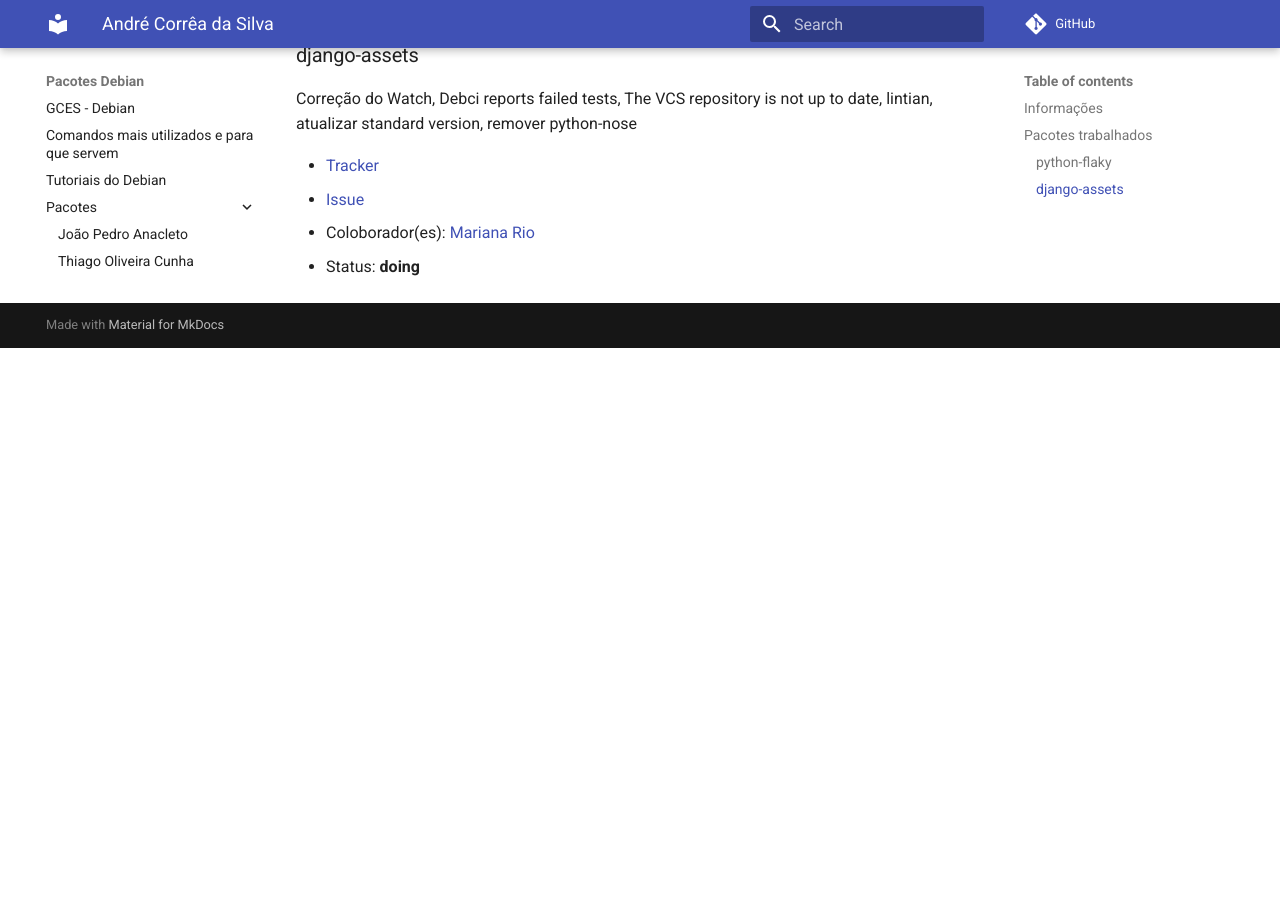
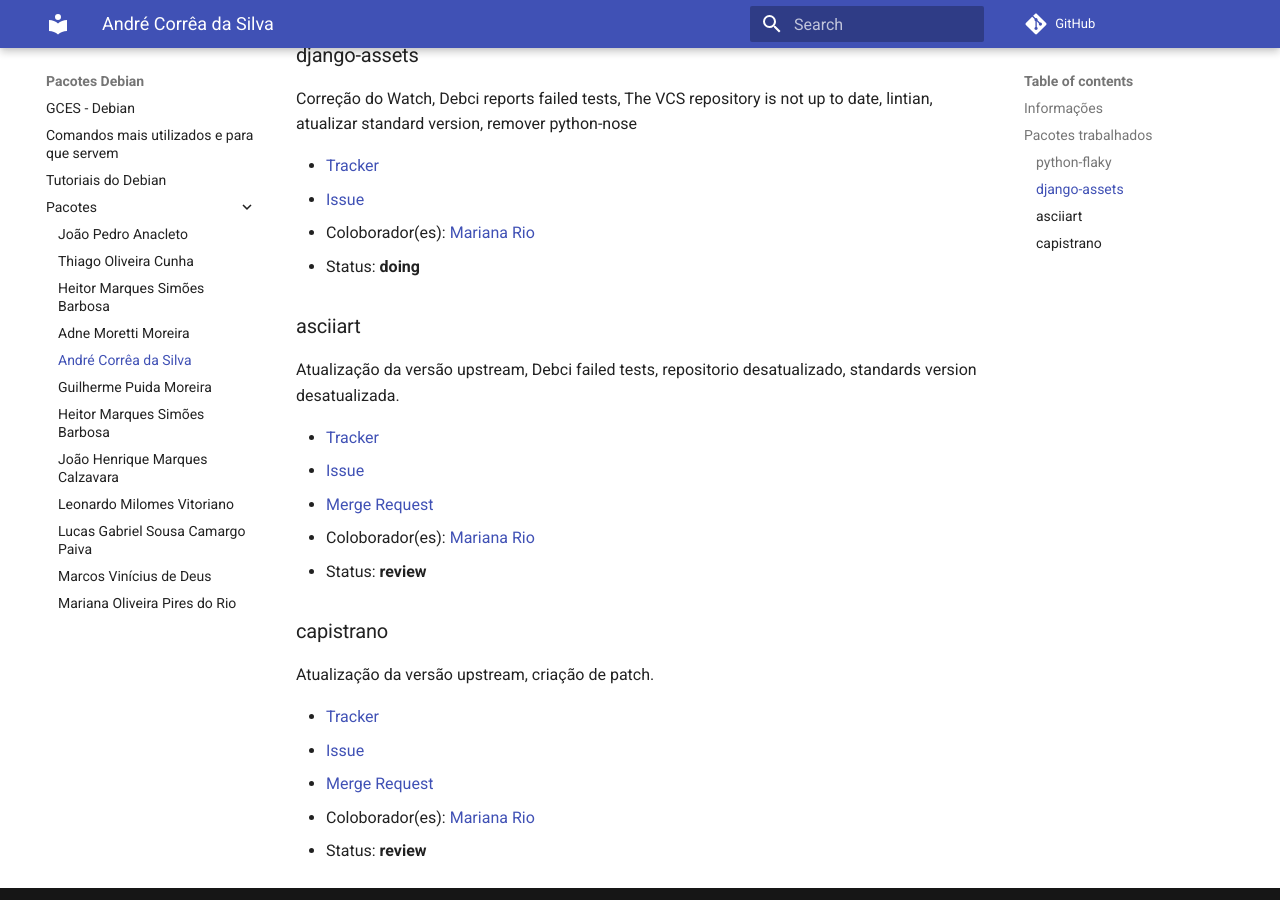
Before and after one commit to FGA-GCES/Debian_Pacotes, an MkDocs documentation site: the page built from docs/pacotes/andre-correa-da-silva.md, in a window 1280 px wide and 900 px high, scrolled down 587 px. Built offline with MkDocs 1.6.1 and Material for MkDocs 9.7.7, drawn with Linux system fonts in a browser that asks for light colours; comment, search, counter and statistics services are not loaded; before the commit the page ends 935 px from its top, so only the background shows below that.

Commit message:
Alterando informacoes de pacotes e arrumando os links do index

```diff
--- a/docs/pacotes/andre-correa-da-silva.md
+++ b/docs/pacotes/andre-correa-da-silva.md
@@ -26,3 +26,24 @@
 - [Issue](https://salsa.debian.org/debian-brasilia-team/docs/-/issues/109)
 - Coloborador(es): [Mariana Rio](https://salsa.debian.org/mprio_zip)
 - Status: **doing**
+
+
+### asciiart
+
+Atualização da versão upstream, Debci failed tests, repositorio desatualizado, standards version desatualizada.
+
+- [Tracker](https://tracker.debian.org/pkg/asciiart)
+- [Issue](https://salsa.debian.org/debian-brasilia-team/docs/-/issues/118)
+- [Merge Request](https://salsa.debian.org/ruby-team/asciiart/-/merge_requests/4)
+- Coloborador(es): [Mariana Rio](https://salsa.debian.org/mprio_zip)
+- Status: **review**
+
+### capistrano
+
+Atualização da versão upstream, criação de patch.
+
+- [Tracker](https://tracker.debian.org/pkg/capistrano)
+- [Issue](https://salsa.debian.org/debian-brasilia-team/docs/-/issues/110)
+- [Merge Request](https://salsa.debian.org/ruby-team/capistrano/-/merge_requests/1)
+- Coloborador(es): [Mariana Rio](https://salsa.debian.org/mprio_zip)
+- Status: **review**
```
Also changed, not shown: docs/index.md (+3 -3 lines), docs/pacotes/mariana-rio.md (+3 -3 lines).
